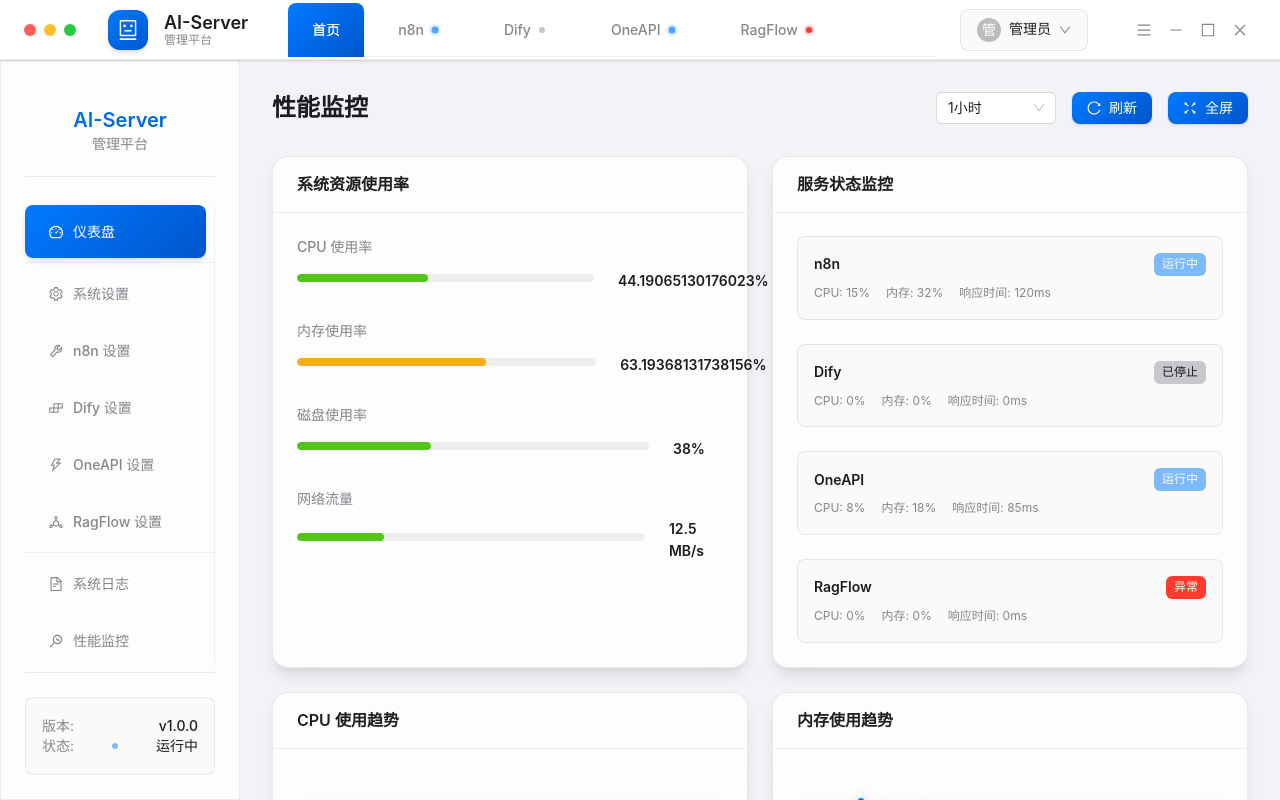
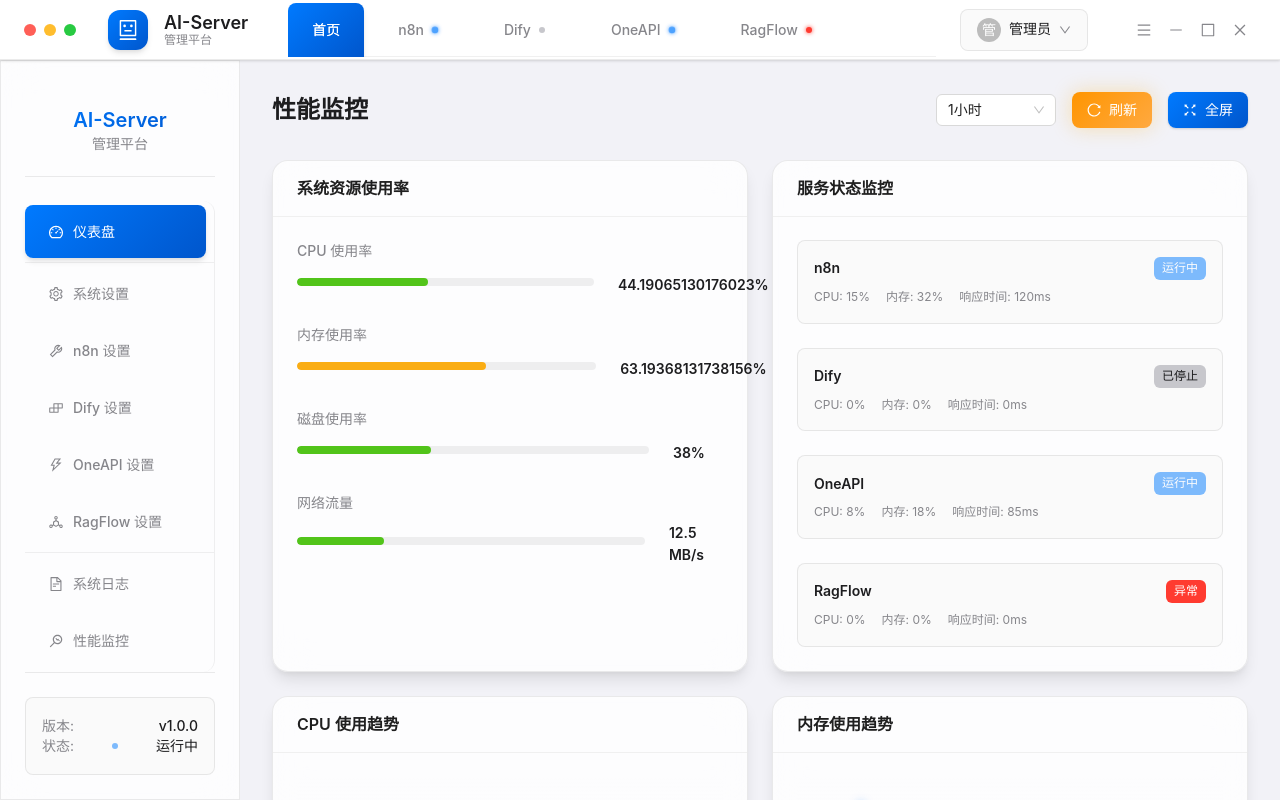
Before and after one commit to terry2010/ai-server, a Vue app in the folder ui-ai-server-v11/: page /monitoring in a window 1280 px wide. Built offline with nearby package versions, Linux system fonts and the light colour scheme; the HTML template or start-up script is replaced by a standard one.

Commit message:
add v11 ui

```diff
--- a/ui-ai-server-v11/src/views/LoginView.vue
+++ b/ui-ai-server-v11/src/views/LoginView.vue
@@ -246,13 +246,31 @@
   font-weight: 600;
   border-radius: var(--radius-md);
   transition: all var(--transition-base);
+  position: relative;
+  overflow: hidden;
+  box-shadow: 0 0 20px rgba(24, 144, 255, 0.3);
+}
+
+.login-button::before {
+  content: '';
+  position: absolute;
+  top: 0;
+  left: -100%;
+  width: 100%;
+  height: 100%;
+  background: linear-gradient(90deg, transparent, rgba(255, 255, 255, 0.2), transparent);
+  transition: left 0.5s;
+}
+
+.login-button:hover::before {
+  left: 100%;
 }
 
 .login-button:hover {
   background: var(--primary-hover);
   border-color: var(--primary-hover);
   transform: translateY(-2px);
-  box-shadow: var(--shadow-lg);
+  box-shadow: 0 8px 25px rgba(24, 144, 255, 0.4), 0 0 30px rgba(24, 144, 255, 0.2);
 }
 
 .login-footer {
--- a/ui-ai-server-v11/src/views/MonitoringView.vue
+++ b/ui-ai-server-v11/src/views/MonitoringView.vue
@@ -10,14 +10,14 @@
           <a-select-option value="7d">7天</a-select-option>
         </a-select>
 
-        <a-button @click="refreshData" type="primary">
+        <a-button @click="refreshData" type="primary" class="action-button refresh-btn">
           <template #icon>
             <reload-outlined />
           </template>
           刷新
         </a-button>
 
-        <a-button @click="toggleFullscreen" :type="isFullscreen ? 'default' : 'primary'">
+        <a-button @click="toggleFullscreen" :type="isFullscreen ? 'default' : 'primary'" class="action-button">
           <template #icon>
             <fullscreen-outlined v-if="!isFullscreen" />
             <fullscreen-exit-outlined v-else />
@@ -482,4 +482,55 @@
     gap: var(--spacing-xs);
   }
 }
+
+@keyframes blink {
+  0%, 50% {
+    opacity: 1;
+  }
+  51%, 100% {
+    opacity: 0.3;
+  }
+}
+
+/* 统一按钮样式 */
+.action-button {
+  border-radius: var(--radius-md);
+  font-weight: 500;
+  transition: all var(--transition-base);
+  font-size: var(--text-sm);
+  height: 36px;
+  position: relative;
+  overflow: hidden;
+}
+
+.action-button::before {
+  content: '';
+  position: absolute;
+  top: 0;
+  left: -100%;
+  width: 100%;
+  height: 100%;
+  background: linear-gradient(90deg, transparent, rgba(255, 255, 255, 0.2), transparent);
+  transition: left 0.5s;
+}
+
+.action-button:hover::before {
+  left: 100%;
+}
+
+.action-button:hover {
+  transform: translateY(-2px);
+  box-shadow: 0 8px 25px rgba(0, 0, 0, 0.15);
+}
+
+.refresh-btn {
+  background: linear-gradient(135deg, var(--warning-color) 0%, #ffa940 100%);
+  border: none;
+  color: var(--text-white) !important;
+  box-shadow: 0 0 20px rgba(250, 173, 20, 0.3);
+}
+
+.refresh-btn:hover {
+  box-shadow: 0 8px 25px rgba(250, 173, 20, 0.4), 0 0 30px rgba(250, 173, 20, 0.2);
+}
 </style>
--- a/ui-ai-server-v11/src/views/RegisterView.vue
+++ b/ui-ai-server-v11/src/views/RegisterView.vue
@@ -308,13 +308,31 @@
   font-weight: 600;
   border-radius: var(--radius-md);
   transition: all var(--transition-base);
+  position: relative;
+  overflow: hidden;
+  box-shadow: 0 0 20px rgba(24, 144, 255, 0.3);
+}
+
+.register-button::before {
+  content: '';
+  position: absolute;
+  top: 0;
+  left: -100%;
+  width: 100%;
+  height: 100%;
+  background: linear-gradient(90deg, transparent, rgba(255, 255, 255, 0.2), transparent);
+  transition: left 0.5s;
+}
+
+.register-button:hover::before {
+  left: 100%;
 }
 
 .register-button:hover {
   background: var(--primary-hover);
   border-color: var(--primary-hover);
   transform: translateY(-2px);
-  box-shadow: var(--shadow-lg);
+  box-shadow: 0 8px 25px rgba(24, 144, 255, 0.4), 0 0 30px rgba(24, 144, 255, 0.2);
 }
 
 .register-footer {
```
